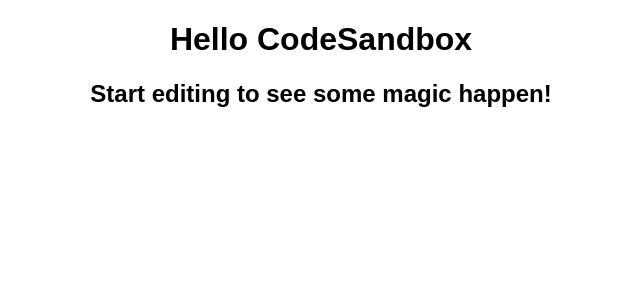
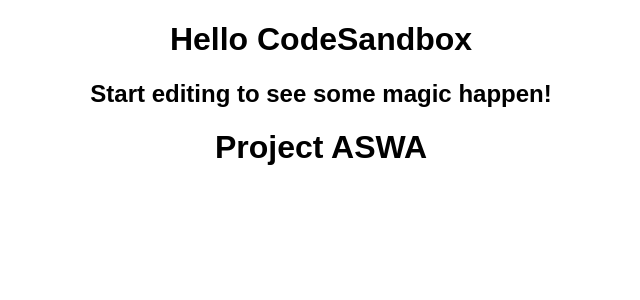
Before and after one commit to ProjectASWA/ProjectASWA, a React (Create React App) app: page / in a window 1280 px wide. Shown: the top 300 px of the page, without its empty margins (319-959 px from the left). Built offline with nearby package versions, Linux system fonts and the light colour scheme.

Commit message:
heading Added

```diff
--- a/src/App.js
+++ b/src/App.js
@@ -5,6 +5,7 @@
     <div className="App">
       <h1>Hello CodeSandbox</h1>
       <h2>Start editing to see some magic happen!</h2>
+      <h1>Project ASWA</h1>
     </div>
   );
 }
```
